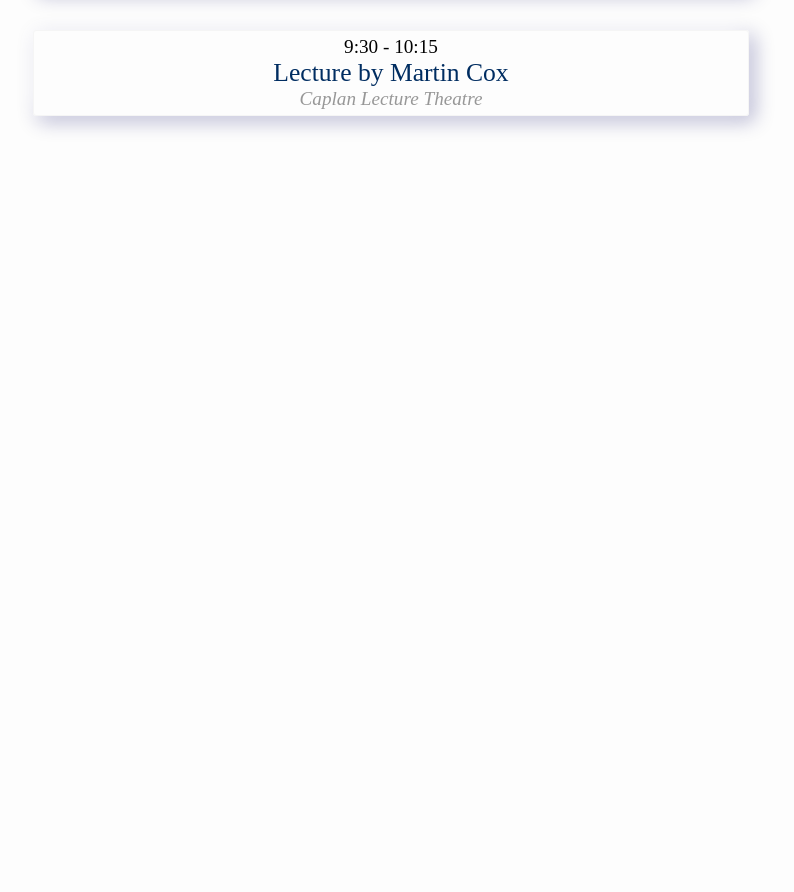
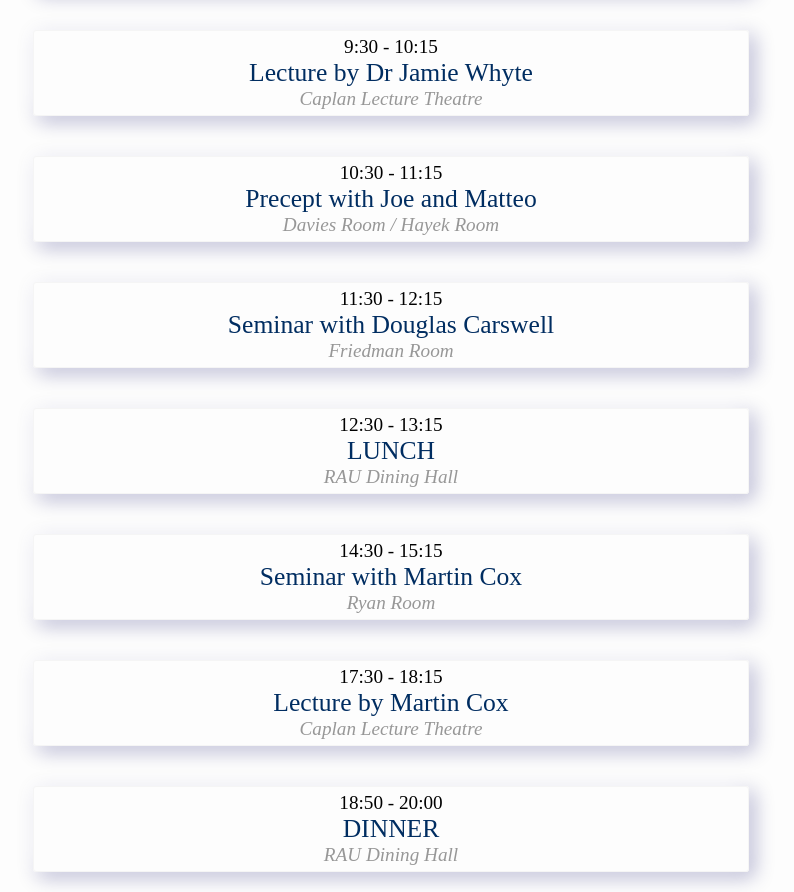
Before and after one commit to Jjwint1/JLI-3-timetable, a Next.js app: page /F/day5 in a window 1280 px wide. Shown: the part 440-1332 px from the top of the page, without its empty margins (249-1043 px from the left). Before the commit the page ends 800 px from the top, so only its background shows below. Built offline with nearby package versions, Linux system fonts and the light colour scheme.

Commit message:
group F day 5

```diff
--- a/pages/F/day5.js
+++ b/pages/F/day5.js
@@ -20,8 +20,44 @@ const Day5 = () => {
 
         <TimetableBlock
           time={"9:30 - 10:15"}
+          event={"Lecture by Dr Jamie Whyte"}
+          location={"Caplan Lecture Theatre"}
+        />
+
+        <TimetableBlock
+          time={"10:30 - 11:15"}
+          event={"Precept with Joe and Matteo"}
+          location={"Davies Room / Hayek Room"}
+        />
+
+        <TimetableBlock
+          time={"11:30 - 12:15"}
+          event={"Seminar with Douglas Carswell"}
+          location={"Friedman Room"}
+        />
+
+        <TimetableBlock
+          time={"12:30 - 13:15"}
+          event={"LUNCH"}
+          location={"RAU Dining Hall"}
+        />
+
+        <TimetableBlock
+          time={"14:30 - 15:15"}
+          event={"Seminar with Martin Cox"}
+          location={"Ryan Room"}
+        />
+
+        <TimetableBlock
+          time={"17:30 - 18:15"}
           event={"Lecture by Martin Cox"}
           location={"Caplan Lecture Theatre"}
+        />
+
+        <TimetableBlock
+          time={"18:50 - 20:00"}
+          event={"DINNER"}
+          location={"RAU Dining Hall"}
         />
       </div>
     </>
```
